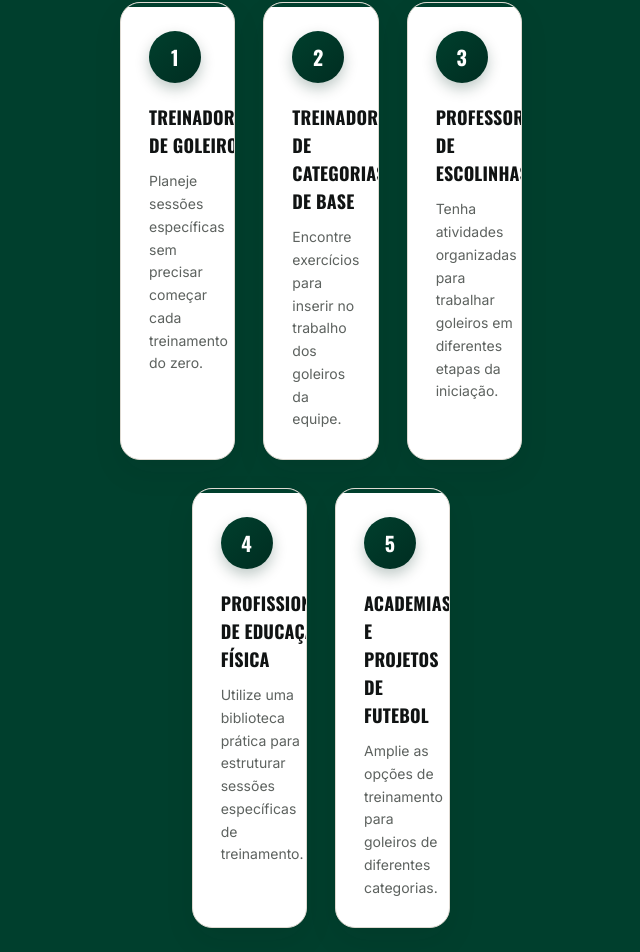
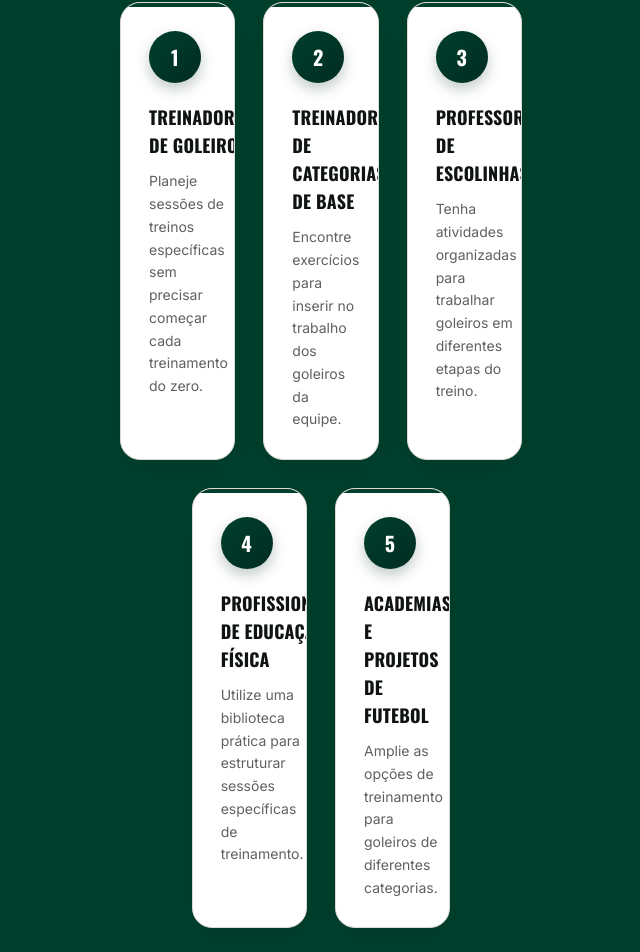
Before and after one commit to joaaovictoors1/80-Treinos-de-goleiros, a Next.js app: page / in a window 1280 px wide. Shown: the part 7304-8256 px from the top of the page, without its empty margins (319-959 px from the left). Built offline with nearby package versions, Linux system fonts and the light colour scheme.

Commit message:
feat: refine descriptions for trainers and educators in for-whom-section
Co-authored-by: joaaovictoors1 <318742084+joaaovictoors1@users.noreply.github.com>

```diff
--- a/components/for-whom-section.tsx
+++ b/components/for-whom-section.tsx
@@ -1,8 +1,8 @@
 export function ForWhomSection() {
   const profiles = [
-    ['1', 'TREINADORES DE GOLEIROS', 'Planeje sessões específicas sem precisar começar cada treinamento do zero.'],
+    ['1', 'TREINADORES DE GOLEIROS', 'Planeje sessões de treinos específicas sem precisar começar cada treinamento do zero.'],
     ['2', 'TREINADORES DE CATEGORIAS DE BASE', 'Encontre exercícios para inserir no trabalho dos goleiros da equipe.'],
-    ['3', 'PROFESSORES DE ESCOLINHAS', 'Tenha atividades organizadas para trabalhar goleiros em diferentes etapas da iniciação.'],
+    ['3', 'PROFESSORES DE ESCOLINHAS', 'Tenha atividades organizadas para trabalhar goleiros em diferentes etapas do treino.'],
     ['4', 'PROFISSIONAIS DE EDUCAÇÃO FÍSICA', 'Utilize uma biblioteca prática para estruturar sessões específicas de treinamento.'],
     ['5', 'ACADEMIAS E PROJETOS DE FUTEBOL', 'Amplie as opções de treinamento para goleiros de diferentes categorias.'],
   ];
```
